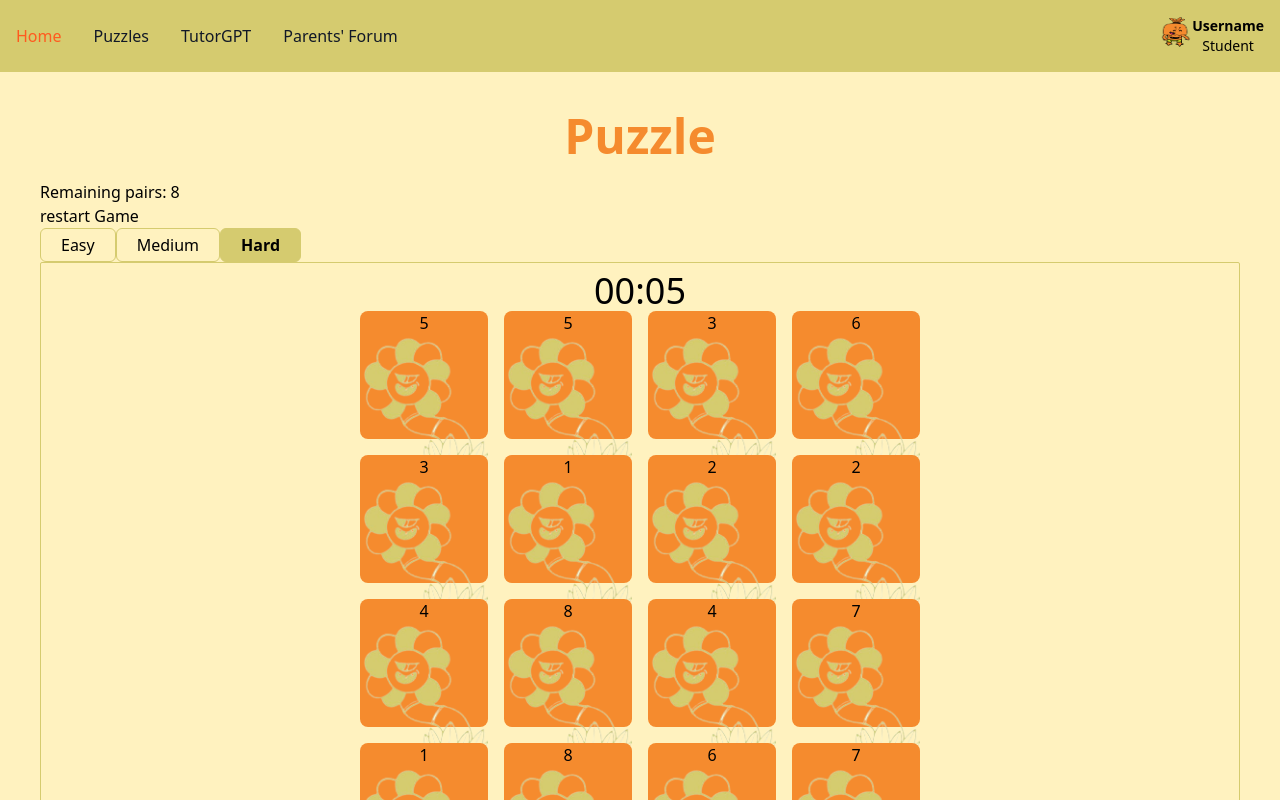
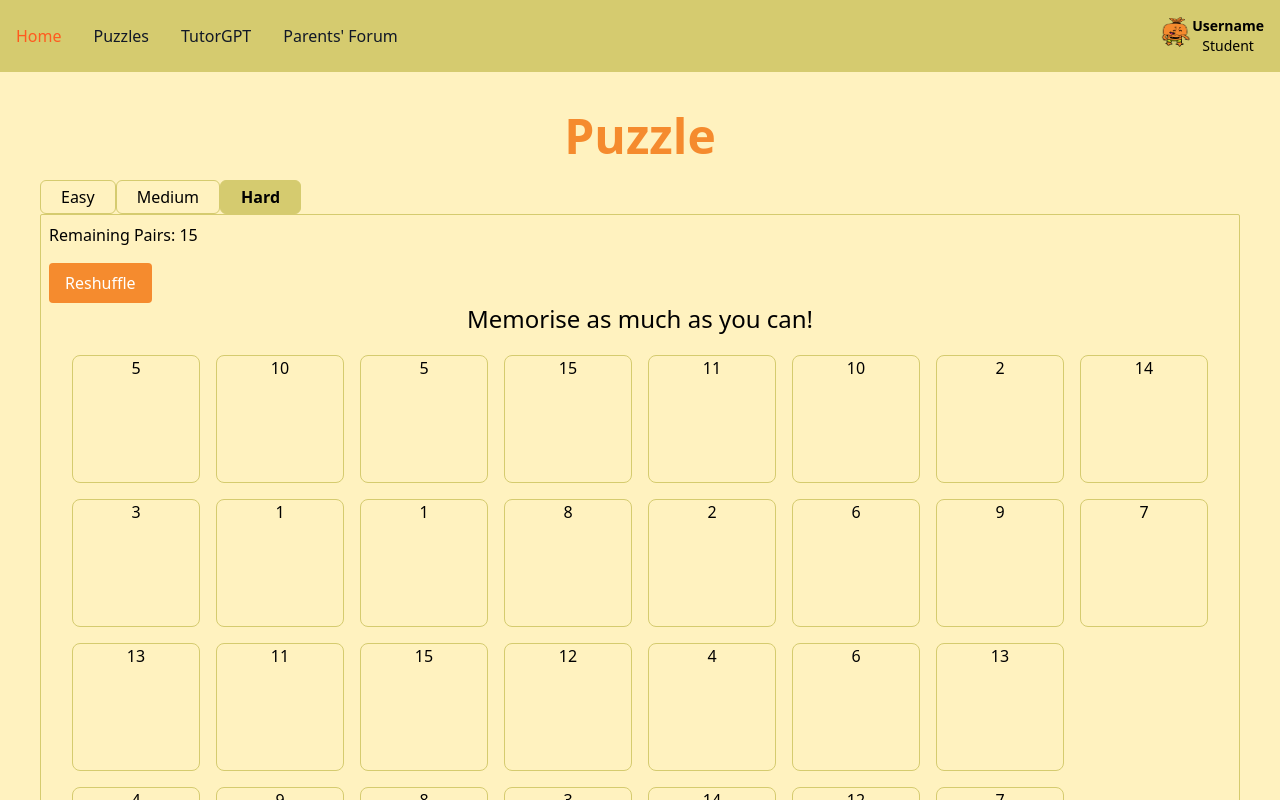
Before and after one commit to mohammadfadhli/sensoryspark, a Vue app: page /puzzle/hard in a window 1280 px wide. Shown: the top 800 px of the page. Built offline with nearby package versions, Linux system fonts and the light colour scheme.

Commit message:
Add modal & edit layout

```diff
--- /dev/null
+++ b/src/components/WinModal.vue
@@ -0,0 +1,30 @@
+<script setup>
+import { useTimeStore } from "@/stores/useTimeStore";
+import { useCardStore } from "@/stores/useCardStore";
+import constants from "@/assets/constants";
+
+const store = useTimeStore();
+const cardstore = useCardStore();
+
+store.easyStartStatus = constants.TIMER_STOP;
+store.mediumStartStatus = constants.TIMER_STOP;
+store.hardStartStatus = constants.TIMER_STOP;
+
+function goBack() {
+    window.location.reload();
+}
+</script>
+
+<template>
+    <div>
+        <div id="modal" class="fixed inset-0 flex items-center justify-center bg-black bg-opacity-10 backdrop-blur-sm">
+            <div class="bg-white shadow-lg rounded-lg p-6">
+                <div class="flex items-center">
+                    <img class="w-14" src="@/assets/mascotWin.png" alt="">
+                    <h2 class="text-lg font-semibold mb-2 text-black">{{ cardstore.Gamestatus }}</h2>
+                </div>
+                <button id="closeModalBtn" class="mt-4 bg-orange text-white hover:bg-white hover:text-orange hover:border hover:border-orange px-4 py-2 rounded ml-auto" @click="goBack">Close</button>
+            </div>
+        </div>
+    </div>
+</template>
--- a/src/components/puzzle/Easy.vue
+++ b/src/components/puzzle/Easy.vue
@@ -2,11 +2,11 @@
 import constants from "@/assets/constants";
 import { useTimeStore } from "@/stores/useTimeStore";
 import { useCardStore } from "@/stores/useCardStore";
+import WinModal from "@/components/WinModal.vue";
 
 const store = useTimeStore();
 const cardstore = useCardStore();
 
-store.easyStartStatus = constants.TIMER_START;
 store.mediumStartStatus = constants.TIMER_RESET;
 store.hardStartStatus = constants.TIMER_RESET;
 
@@ -14,4 +14,7 @@ cardstore.restartGame();
 </script>
 
 <template>
+<div>
+    <WinModal v-if="cardstore.remainingPairs == 0"/>
+</div>
 </template>
--- a/src/components/puzzle/Hard.vue
+++ b/src/components/puzzle/Hard.vue
@@ -2,16 +2,20 @@
 import constants from "@/assets/constants";
 import { useTimeStore } from "@/stores/useTimeStore";
 import { useCardStore } from "@/stores/useCardStore";
+import WinModal from "@/components/WinModal.vue";
 
 const store = useTimeStore();
 const cardstore = useCardStore();
 
 store.easyStartStatus = constants.TIMER_RESET;
 store.mediumStartStatus = constants.TIMER_RESET;
-store.hardStartStatus = constants.TIMER_START;
 
 cardstore.restartGame();
 </script>
 
 <template>
+<div>
+    {{cardstore.Gamestatus}}
+    <WinModal v-if="cardstore.remainingPairs == 0"/>
+</div>
 </template>
--- a/src/components/puzzle/Medium.vue
+++ b/src/components/puzzle/Medium.vue
@@ -2,16 +2,20 @@
 import constants from "@/assets/constants";
 import { useTimeStore } from "@/stores/useTimeStore";
 import { useCardStore } from "@/stores/useCardStore";
+import WinModal from "@/components/WinModal.vue";
 
 const store = useTimeStore();
 const cardstore = useCardStore();
 
 store.easyStartStatus = constants.TIMER_RESET;
-store.mediumStartStatus = constants.TIMER_START;
 store.hardStartStatus = constants.TIMER_RESET;
 
 cardstore.restartGame();
 </script>
 
 <template>
+<div>
+    {{cardstore.Gamestatus}}
+    <WinModal v-if="cardstore.remainingPairs == 0"/>
+</div>
 </template>
--- a/src/stores/useCardStore.js
+++ b/src/stores/useCardStore.js
@@ -1,12 +1,21 @@
 import { ref, computed } from 'vue';
 import { defineStore } from "pinia";
-
+import constants from "@/assets/constants";
+import { useTimeStore } from "@/stores/useTimeStore";
+import { useRouter } from 'vue-router';
 
 export const useCardStore = defineStore("CardStore", () => {
 
   const cardList = ref([]);
   const userSelection = ref([]);
   const newPlayer = ref(true);
+  const winModal = ref(false);
+  const userCanFlipCard = ref(false);
+  const isStart = ref(false);
+  const cardsDeck = ref([]);
+
+  const router = useRouter();
+  const store = useTimeStore();
 
   const startGame = () => {
     newPlayer.value = false;
@@ -14,7 +23,7 @@ export const useCardStore = defineStore("CardStore", () => {
 
   const Gamestatus = computed(() => {
     if (remainingPairs.value === 0) {
-      return "Player wins!";
+      return "Congradulations, you won!";
     } else {
       return `Remaining Pairs: ${remainingPairs.value}`;
     }
@@ -30,18 +39,41 @@ export const useCardStore = defineStore("CardStore", () => {
 
   const restartGame = () => {
     shuffleCards();
+    isStart.value = false;
+    store.easyStartStatus = constants.TIMER_RESET;
+    store.mediumStartStatus = constants.TIMER_RESET;
+    store.hardStartStatus = constants.TIMER_RESET;
 
     cardList.value = cardList.value.map((card, index) => ({
       ...card,
       matched: false,
       indexCard: index,
-      visible: false,
+      visible: true,
     }));
+
+    setTimeout(() => {
+      cardList.value.forEach(card => {
+        card.visible = false;
+      });
+      userCanFlipCard.value = true;
+      isStart.value = true;
+      store.easyStartStatus = constants.TIMER_START;
+      store.mediumStartStatus = constants.TIMER_START;
+      store.hardStartStatus = constants.TIMER_START;
+    }, 10000);
   };
 
-  const cardsDeck = ["1", "2", "3", "4", "5", "6", "7", "8"];
+  if (router.currentRoute.value.name === 'easy') {
+    cardsDeck.value = ["1", "2", "3", "4", "5", "6"];
+  }
+  else if (router.currentRoute.value.name === 'medium') {
+    cardsDeck.value = ["1", "2", "3", "4", "5", "6", "7", "8", "9", "10"];
+  }
+  else {
+    cardsDeck.value = ["1", "2", "3", "4", "5", "6", "7", "8", "9", "10", "11", "12", "13", "14", "15"];
+  }
 
-  cardsDeck.forEach(item => {
+  cardsDeck.value.forEach(item => {
     cardList.value.push({
       value: item,
       visible: true,
@@ -65,12 +97,16 @@ export const useCardStore = defineStore("CardStore", () => {
   }));
 
   return {
+    cardsDeck,
     cardList,
+    userCanFlipCard,
     userSelection,
     Gamestatus,
+    isStart,
     shuffleCards,
     restartGame,
     remainingPairs,
     startGame,
+    winModal,
   };
 });
--- a/src/views/Puzzle.vue
+++ b/src/views/Puzzle.vue
@@ -8,10 +8,10 @@ import { useCardStore } from "@/stores/useCardStore";
 const store = useTimeStore();
 const cardstore = useCardStore();
 
-const userCanFlipCard = ref(true);
+const isActive = ref(false);
 
 const flipCard = payload => {
-  if (userCanFlipCard.value) {
+  if (cardstore.userCanFlipCard) {
     cardstore.cardList[payload.indexCard].visible = true;
 
     if (cardstore.userSelection[0]) {
@@ -38,18 +38,18 @@ watch(
       const cardOne = currentValue[0];
       const cardTwo = currentValue[1];
       // Disable ability to flip cards
-      userCanFlipCard.value = false;
+      cardstore.userCanFlipCard = false;
 
       if (cardOne.faceValue === cardTwo.faceValue) {
         cardstore.cardList[cardOne.indexCard].matched = true;
         cardstore.cardList[cardTwo.indexCard].matched = true;
-        userCanFlipCard.value = true;
+        cardstore.userCanFlipCard = true;
       } else {
         setTimeout(() => {
             cardstore.cardList[cardOne.indexCard].visible = false;
             cardstore.cardList[cardTwo.indexCard].visible = false;
           // Allow user to flip a new card
-          userCanFlipCard.value = true;
+          cardstore.userCanFlipCard = true;
         }, 2000);
       }
 
@@ -58,14 +58,11 @@ watch(
   },
   { deep: true }
 );
-
 </script>
 
 <template>
     <div>
         <h1 class="font-bold text-5xl text-orange text-center my-5">Puzzle</h1>
-        <p>Remaining pairs: {{ cardstore.remainingPairs }}</p>
-        <button @click="cardstore.restartGame">restart Game</button>
         <div class="flex">
             <div
                 class="bg-yellow px-5 py-1 hover:bg-green rounded-md border border-green w-auto flex items-center justify-center"
@@ -87,7 +84,15 @@ watch(
             </div>
         </div>
         <div class="border border-green rounded-sm p-2">
-            <Time :startStatus="$route.name === 'easy' ? store.easyStartStatus : $route.name === 'medium' ? store.mediumStartStatus : store.hardStartStatus" />
+            <p>{{cardstore.Gamestatus}}</p>
+            <button
+                class="mt-4 bg-orange text-white hover:bg-white hover:text-orange hover:border hover:border-orange px-4 py-2 rounded"
+                @click="cardstore.restartGame"
+            >
+                Reshuffle
+            </button>
+            <Time v-show="cardstore.isStart" class="mb-5" :startStatus="$route.name === 'easy' ? store.easyStartStatus : $route.name === 'medium' ? store.mediumStartStatus : store.hardStartStatus" />
+            <h2 v-show="!cardstore.isStart" class="flex text-2xl mb-5 roboto-mono justify-center content-center">Memorise as much as you can!</h2>
             <transition-group tag="section" name="shuffle-card"
                 class="game-board grid grid-rows-4 grid-flow-col justify-center gap-4"
             >
```
Also changed, not shown: src/assets/mascotWin.png (added). Lines whose indentation alone changed are shown as unchanged.
